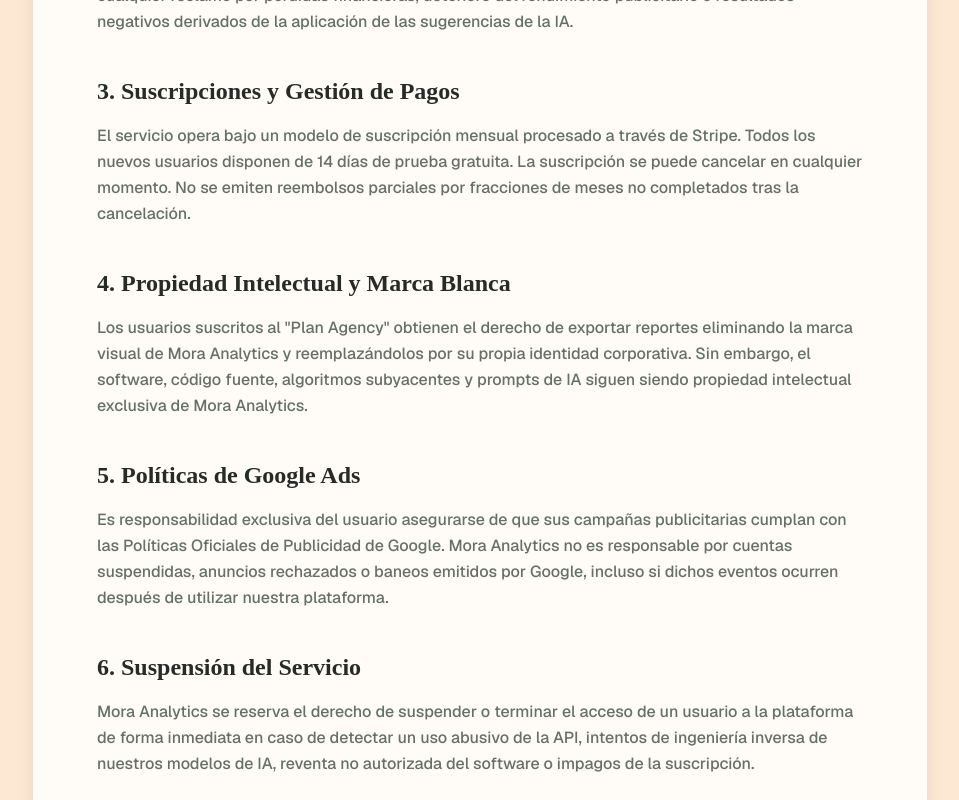
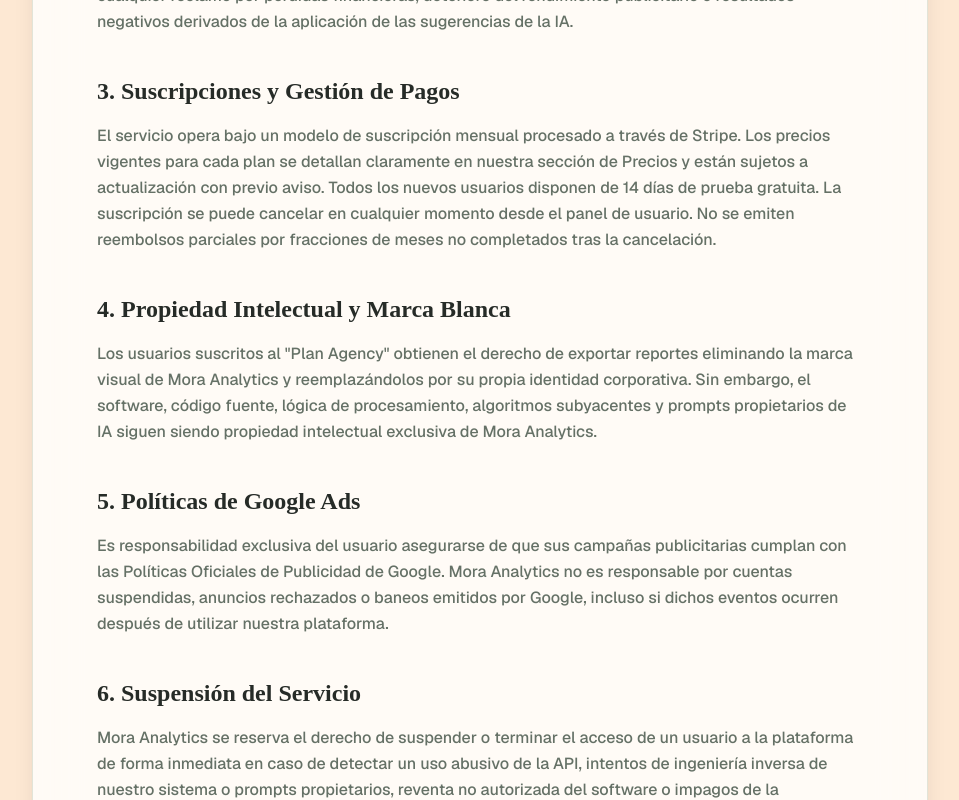
Before and after one commit to joelradolci-byte/morads, a Next.js app: page /terminos in a window 1280 px wide. Shown: the part 860-1660 px from the top of the page, without its empty margins (160-1119 px from the left). Built offline with nearby package versions, Linux system fonts and the light colour scheme.

Commit message:
completo

```diff
--- a/app/terminos/page.tsx
+++ b/app/terminos/page.tsx
@@ -31,12 +31,12 @@
 
           <section>
             <h2 className="text-2xl font-bold text-[#262B27] mb-4" style={{ fontFamily: "'Playfair Display', serif" }}>3. Suscripciones y Gestión de Pagos</h2>
-            <p>El servicio opera bajo un modelo de suscripción mensual procesado a través de Stripe. Todos los nuevos usuarios disponen de 14 días de prueba gratuita. La suscripción se puede cancelar en cualquier momento. No se emiten reembolsos parciales por fracciones de meses no completados tras la cancelación.</p>
+            <p>El servicio opera bajo un modelo de suscripción mensual procesado a través de Stripe. Los precios vigentes para cada plan se detallan claramente en nuestra sección de Precios y están sujetos a actualización con previo aviso. Todos los nuevos usuarios disponen de 14 días de prueba gratuita. La suscripción se puede cancelar en cualquier momento desde el panel de usuario. No se emiten reembolsos parciales por fracciones de meses no completados tras la cancelación.</p>
           </section>
 
           <section>
             <h2 className="text-2xl font-bold text-[#262B27] mb-4" style={{ fontFamily: "'Playfair Display', serif" }}>4. Propiedad Intelectual y Marca Blanca</h2>
-            <p>Los usuarios suscritos al "Plan Agency" obtienen el derecho de exportar reportes eliminando la marca visual de Mora Analytics y reemplazándolos por su propia identidad corporativa. Sin embargo, el software, código fuente, algoritmos subyacentes y prompts de IA siguen siendo propiedad intelectual exclusiva de Mora Analytics.</p>
+            <p>Los usuarios suscritos al "Plan Agency" obtienen el derecho de exportar reportes eliminando la marca visual de Mora Analytics y reemplazándolos por su propia identidad corporativa. Sin embargo, el software, código fuente, lógica de procesamiento, algoritmos subyacentes y prompts propietarios de IA siguen siendo propiedad intelectual exclusiva de Mora Analytics.</p>
           </section>
 
           <section>
@@ -46,7 +46,7 @@
 
           <section>
             <h2 className="text-2xl font-bold text-[#262B27] mb-4" style={{ fontFamily: "'Playfair Display', serif" }}>6. Suspensión del Servicio</h2>
-            <p>Mora Analytics se reserva el derecho de suspender o terminar el acceso de un usuario a la plataforma de forma inmediata en caso de detectar un uso abusivo de la API, intentos de ingeniería inversa de nuestros modelos de IA, reventa no autorizada del software o impagos de la suscripción.</p>
+            <p>Mora Analytics se reserva el derecho de suspender o terminar el acceso de un usuario a la plataforma de forma inmediata en caso de detectar un uso abusivo de la API, intentos de ingeniería inversa de nuestro sistema o prompts propietarios, reventa no autorizada del software o impagos de la suscripción.</p>
           </section>
         </div>
       </div>
```
